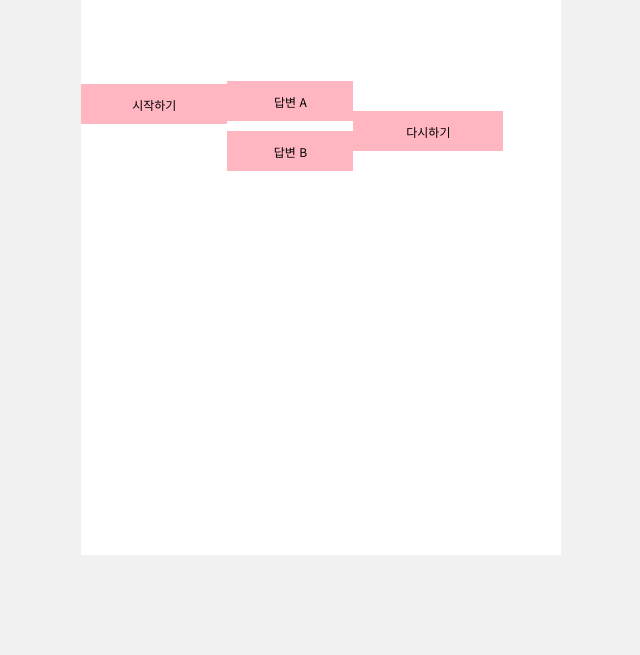
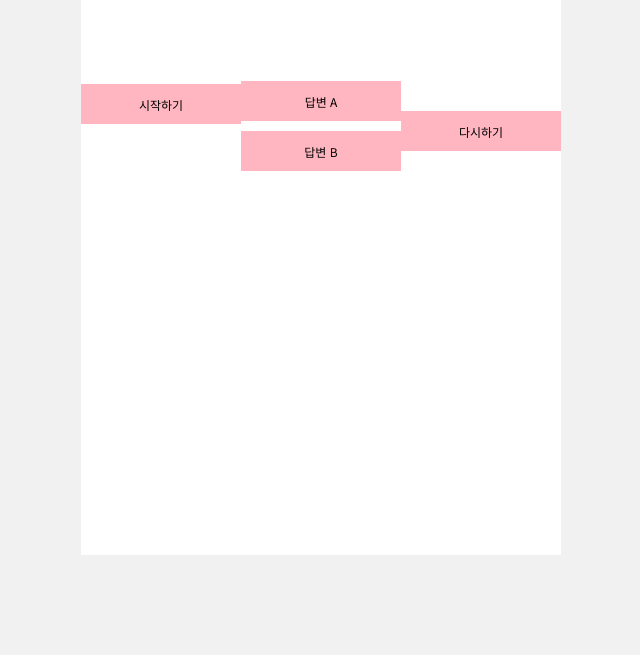
Before and after one commit to kimLrLr/vanilla_JS_MBTI, a plain HTML site: page index.html in a window 1280 px wide. Shown: the part 145-800 px from the top of the page, without its empty margins (319-959 px from the left). Drawn offline with Linux system fonts and the light colour scheme.

Commit message:
content_container add

```diff
--- a/index.html
+++ b/index.html
@@ -10,14 +10,14 @@
   <body>
     <div class="main_con">
       <!-- 시작페이지 start -->
-      <div class="intro_con">
+      <div class="intro_con content_container">
         <h2>Vanilla JS MBTI</h2>
         <button class="start" type="button">시작하기</button>
       </div>
       <!-- 시작페이지 end -->
 
       <!-- 질문페이지 start -->
-      <div class="qa_con">
+      <div class="qa_con content_container">
         <h2>
           <span class="question">질문 나오는 부분</span>
         </h2>
@@ -29,7 +29,7 @@
       <!-- 질문페이지 end -->
 
       <!-- 결과페이지 start -->
-      <div class="result_con">
+      <div class="result_con content_container">
         <h2 class="mbti">당신은 mbti입니다.</h2>
         <!-- mbti 나오는 곳 -->
         <h3 class="mbti_sum"></h3>
```
